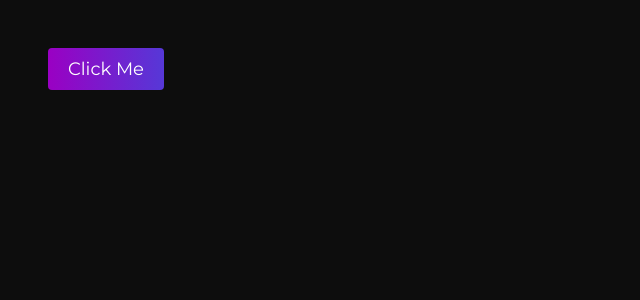
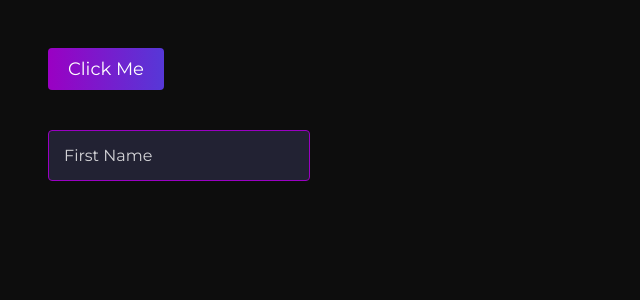
Before and after one commit to johnsweet15/framer-motion-components, a Next.js app: page /components in a window 1280 px wide. Shown: the top 300 px of the page, without its empty margins (0-640 px from the left). Built offline with nearby package versions, Linux system fonts and the light colour scheme.

Commit message:
created input with floating label

```diff
--- /dev/null
+++ b/components/Button/Button.module.scss
@@ -0,0 +1,18 @@
+@import '../../styles/theme.scss';
+
+.button {
+  font-size: 18px;
+  border: none;
+  padding: 10px 20px;
+  border-radius: 4px;
+  font-family: $fontFamily;
+  color: white;
+}
+
+.primary {
+  background: $buttonPrimaryGradient;
+}
+
+.secondary {
+  background: $buttonSecondaryGradient;
+}
--- a/components/Button/config.ts
+++ /dev/null
@@ -1,33 +0,0 @@
-import { CSSProperties } from 'react';
-import { colors, fontFamily } from '../../theme';
-import { ButtonConfig } from '../interfaces';
-
-const commonStyle: CSSProperties = {
-  fontSize: 18,
-  border: 'none',
-  padding: '10px 20px',
-  borderRadius: 4,
-  fontFamily: fontFamily,
-  color: colors.white,
-};
-
-export const buttonConfig: ButtonConfig = {
-  primary: {
-    ...commonStyle,
-    background: `linear-gradient(90deg, ${colors.purple}, ${colors.blue})`,
-  },
-  secondary: {
-    ...commonStyle,
-    background: `linear-gradient(90deg, ${colors.magenta}, ${colors.purple})`,
-  },
-  whileHover: {
-    cursor: 'pointer',
-    scale: 1.05,
-    transition: { duration: 0.2 },
-  },
-  whileTap: {
-    opacity: 0.8,
-    transition: { duration: 0.1 },
-    scale: 1,
-  },
-};
--- a/components/Button/index.tsx
+++ b/components/Button/index.tsx
@@ -1,5 +1,5 @@
 import { motion } from 'framer-motion';
-import { buttonConfig } from './config';
+import styles from './Button.module.scss';
 
 interface ButtonProps extends React.ButtonHTMLAttributes<HTMLButtonElement> {
   mode?: 'primary' | 'secondary';
@@ -8,9 +8,18 @@ interface ButtonProps extends React.ButtonHTMLAttributes<HTMLButtonElement> {
 const Button = ({ children, onClick, mode }: ButtonProps) => {
   return (
     <motion.button
-      style={buttonConfig[mode || 'primary']}
+      className={`${styles.button} ${styles.primary}`}
       onClick={onClick}
-      {...buttonConfig}
+      whileHover={{
+        cursor: 'pointer',
+        scale: 1.05,
+        transition: { duration: 0.2 },
+      }}
+      whileTap={{
+        opacity: 0.8,
+        transition: { duration: 0.1 },
+        scale: 1,
+      }}
     >
       {children}
     </motion.button>
--- /dev/null
+++ b/components/Input/Input.module.scss
@@ -0,0 +1,49 @@
+@import '../../styles/theme.scss';
+
+.input {
+  padding: 14px;
+  font-size: 18px;
+  background-color: $darkGray;
+  border: 1px solid $purple;
+  border-radius: 4px;
+  color: white;
+  display: block;
+  position: absolute;
+
+  &:focus {
+    outline: none;
+    box-shadow: 0px 0px 4px 1px $blue;
+  }
+}
+
+// .input::before {
+//   pointer-events: none;
+//   position: absolute;
+//   border: 1px solid #000;
+// }
+
+.input ~ .span {
+  z-index: 1;
+  position: relative;
+  top: 14px;
+  left: 16px;
+  cursor: text;
+  // transition: top 0.8s;
+}
+
+// .input:focus ~ .span {
+//   top: -26px !important;
+//   padding: 8px;
+//   left: 0px;
+//   // background-color: $backgroundColorPrimary;
+// }
+
+.label {
+  display: block;
+  // z-index: -1;
+  box-sizing: border-box;
+}
+
+.container {
+  display: inline-block;
+}
--- /dev/null
+++ b/components/Input/index.tsx
@@ -0,0 +1,60 @@
+import { motion, Variants } from 'framer-motion';
+import { useEffect, useState } from 'react';
+import styles from './Input.module.scss';
+
+interface InputProps extends React.InputHTMLAttributes<HTMLInputElement> {
+  label?: string;
+}
+
+const FOCUSED_X_OFFSET = '0px';
+const BLURRED_X_OFFSET = '16px';
+const FOCUSED_Y_OFFSET = '-26px';
+const BLURRED_Y_OFFSET = '16px';
+
+const Input = ({ label }: InputProps) => {
+  const [focused, setFocused] = useState<boolean>(false);
+  const [inputValue, setInputValue] = useState<string>('');
+
+  const variants: Variants = {
+    animate: () => ({
+      opacity: focused ? 1 : 0.8,
+      top: focused
+        ? FOCUSED_Y_OFFSET
+        : inputValue.length > 0
+        ? FOCUSED_Y_OFFSET
+        : BLURRED_Y_OFFSET,
+      left: focused
+        ? FOCUSED_X_OFFSET
+        : inputValue.length > 0
+        ? FOCUSED_X_OFFSET
+        : BLURRED_X_OFFSET,
+    }),
+    initial: {
+      opacity: 0.8,
+    },
+  };
+
+  return (
+    <div className={`${styles.container}`}>
+      <motion.label id={label} className={styles.label}>
+        <motion.input
+          aria-labelledby={label}
+          className={`${styles.input}`}
+          onFocus={() => setFocused(true)}
+          onBlur={() => setFocused(false)}
+          onChange={(e) => setInputValue(e.target.value)}
+        ></motion.input>
+        <motion.span
+          className={styles.span}
+          variants={variants}
+          initial='initial'
+          animate='animate'
+        >
+          {label}
+        </motion.span>
+      </motion.label>
+    </div>
+  );
+};
+
+export default Input;
--- a/package.json
+++ b/package.json
@@ -12,7 +12,8 @@
     "framer-motion": "^6.4.3",
     "next": "12.2.2",
     "react": "18.2.0",
-    "react-dom": "18.2.0"
+    "react-dom": "18.2.0",
+    "sass": "^1.53.0"
   },
   "devDependencies": {
     "@types/node": "18.0.3",
--- a/pages/_app.tsx
+++ b/pages/_app.tsx
@@ -1,4 +1,5 @@
 import '../styles/globals.css';
+import '../styles/theme.scss';
 import type { AppProps } from 'next/app';
 
 function MyApp({ Component, pageProps }: AppProps) {
--- a/pages/components/index.tsx
+++ b/pages/components/index.tsx
@@ -3,6 +3,7 @@ import { NextPage } from 'next';
 import { useState } from 'react';
 import Button from '../../components/Button';
 import Modal from '../../components/Modal';
+import Input from '../../components/Input';
 
 const Components: NextPage = () => {
   const [modalOpen, setModalOpen] = useState(false);
@@ -15,6 +16,8 @@ const Components: NextPage = () => {
       <Button mode='primary' onClick={() => openModal()}>
         Click Me
       </Button>
+      <div style={{ padding: 20 }}></div>
+      <Input label='First Name' />
       <AnimatePresence initial={false} exitBeforeEnter={true}>
         {modalOpen && (
           <Modal text='hello' handleClose={closeModal}>
--- /dev/null
+++ b/styles/theme.scss
@@ -0,0 +1,12 @@
+$fontFamily: 'Montserrat', sans-serif;
+
+$backgroundColorPrimary: #0d0d0d;
+$backgroundColorSecondary: #090912;
+
+$blue: #5638d7;
+$darkGray: #222233;
+$magenta: #9e1263;
+$purple: #9a00c3;
+
+$buttonPrimaryGradient: linear-gradient(90deg, $purple, $blue);
+$buttonSecondaryGradient: linear-gradient(90deg, $magenta, $purple);
```
Also changed, not shown: 1 other file (tests, documents, lock files or other folders).
